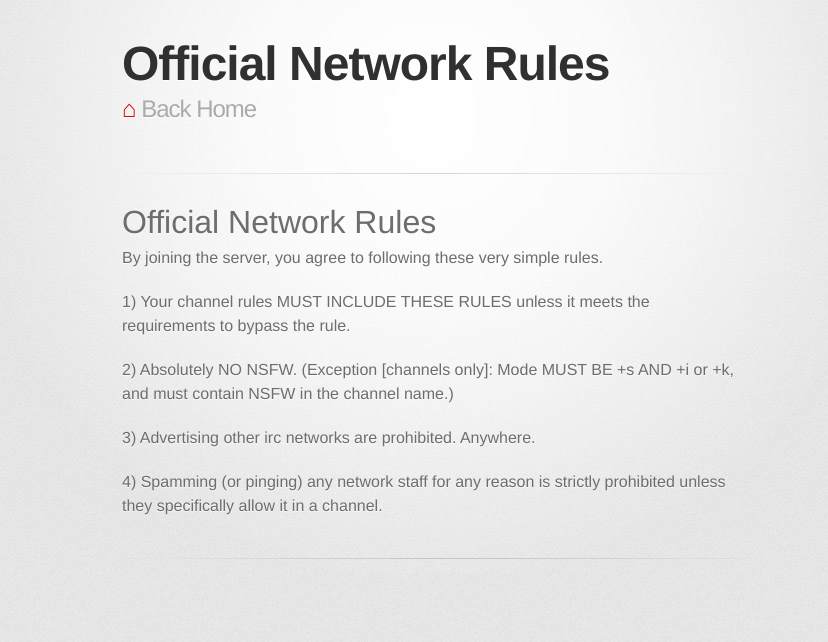
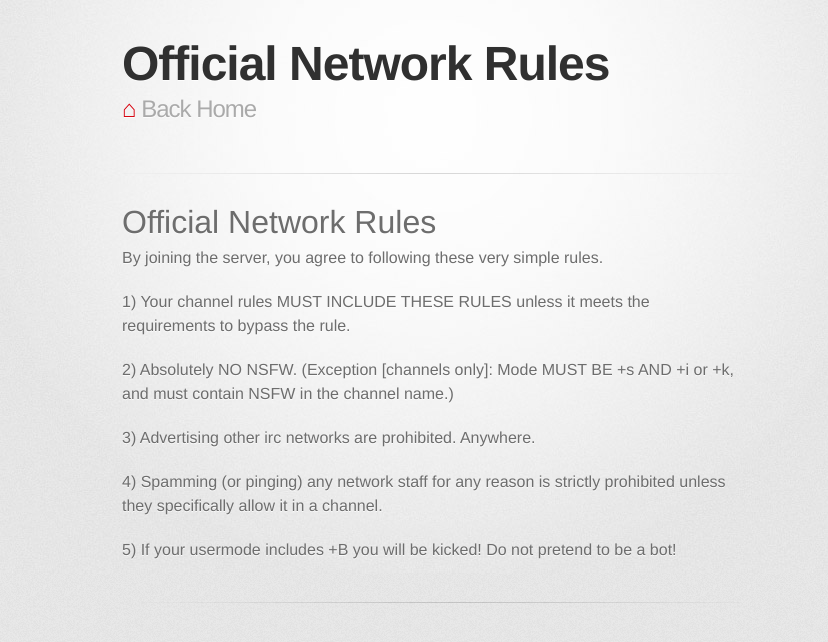
Before and after one commit to ChewChat/chew.chat, a Jekyll site: the page built from info/rules.md, in a window 1280 px wide. Shown: the top 642 px of the page, without its empty margins (208-1036 px from the left). Built offline with Jekyll 4.4.1, drawn with Linux system fonts in a browser that asks for light colours; some web fonts are replaced; our own code applies the rules of GitHub Pages for plain Markdown files.

Commit message:
Added Rule 5
If your usermode contains +B you will be kicked! Do not pretend to be a bot!

```diff
--- a/info/rules.md
+++ b/info/rules.md
@@ -9,3 +9,5 @@ By joining the server, you agree to following these very simple rules.
 3) Advertising other irc networks are prohibited. Anywhere.
 
 4) Spamming (or pinging) any network staff for any reason is strictly prohibited unless they specifically allow it in a channel.
+
+5) If your usermode includes +B you will be kicked! Do not pretend to be a bot!
```
